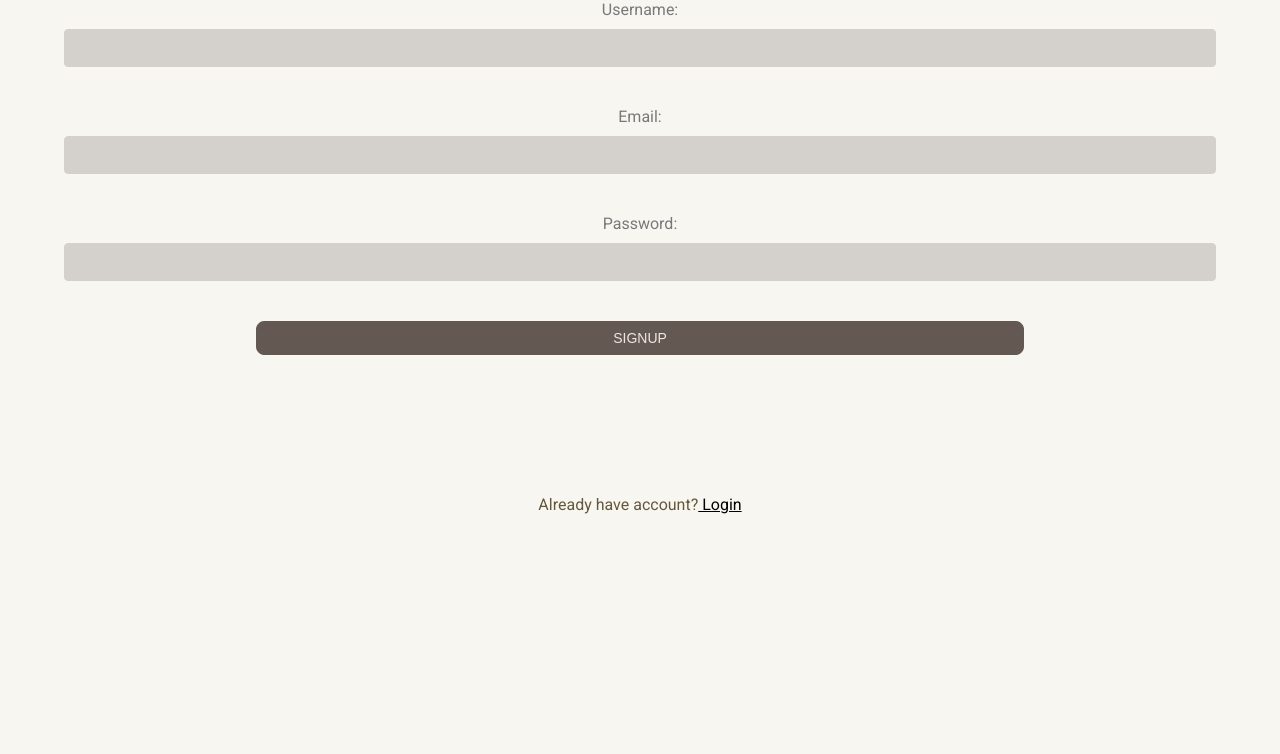
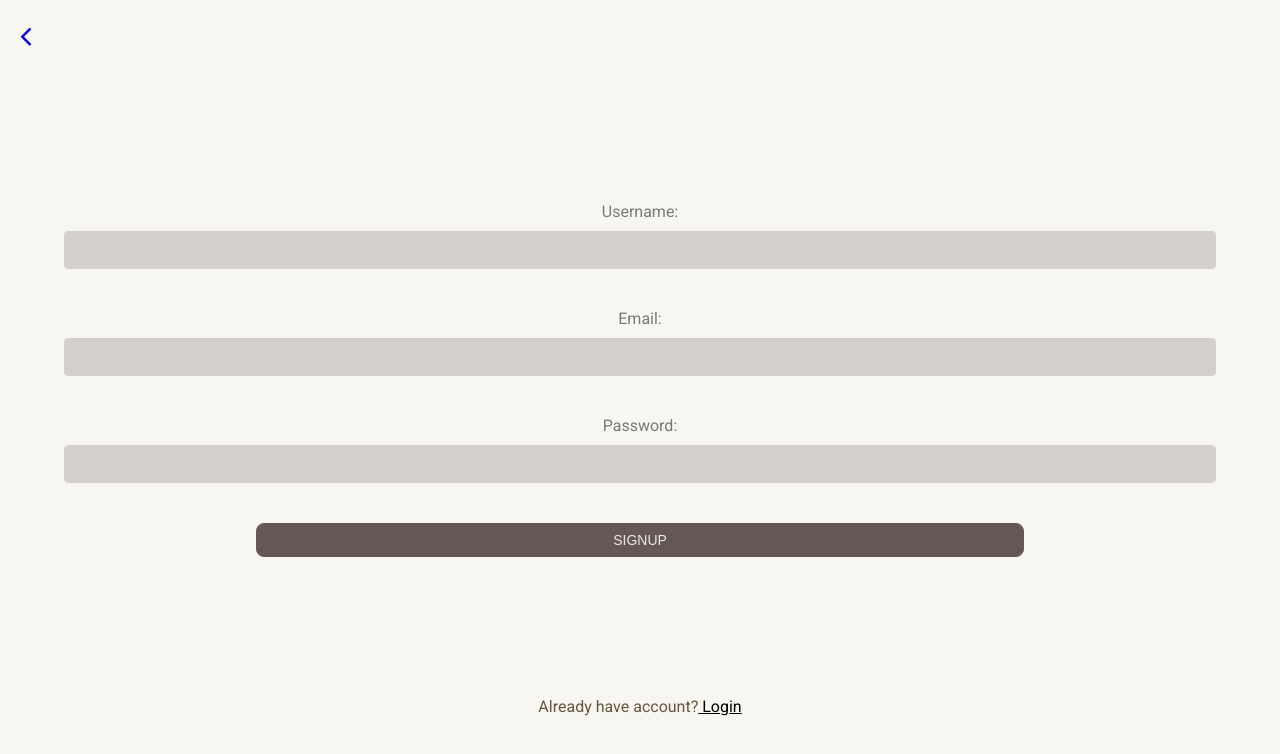
Before and after one commit to muflow/bookshelfapp-frontend, a React (Create React App) app: page /signup in a window 1280 px wide. Shown: the top 754 px of the page. Built offline with nearby package versions, Linux system fonts and the light colour scheme; no server answers.

Commit message:
add favicon

```diff
--- a/public/index.html
+++ b/public/index.html
@@ -12,7 +12,7 @@
     <link rel="apple-touch-icon" href="%PUBLIC_URL%/logo192.png" />
     <link rel="stylesheet" href="path/to/font-awesome/css/font-awesome.min.css">
     <link rel='stylesheet' href='https://maxcdn.bootstrapcdn.com/font-awesome/4.5.0/css/font-awesome.min.css' />
-    <link href="https://fonts.googleapis.com/css2?family=Roboto:wght@100;300;400&display=swap" rel="stylesheet">
+    <link href="https://fonts.googleapis.com/css2?family=Roboto:wght@100;300;400;500;700&display=swap" rel="stylesheet">
 
     <!--
       manifest.json provides metadata used when your web app is installed on a
@@ -28,7 +28,7 @@
       work correctly both with client-side routing and a non-root public URL.
       Learn how to configure a non-root public URL by running `npm run build`.
     -->
-    <title>React App</title>
+    <title>Bookshelf</title>
   </head>
   <body>
     <noscript>You need to enable JavaScript to run this app.</noscript>
--- a/src/App.css
+++ b/src/App.css
@@ -76,6 +76,7 @@ form label {
   text-align: center;
   width: 100%;
 }
+
 form input {
   box-sizing: border-box;
   border-radius: 4px;
@@ -88,3 +89,22 @@ form input {
   background-color: #D4D1CC;
   border: 1px solid #D4D1CC;
 }
+
+.auth-from {
+  /* margin: 30px auto; */
+  margin: 0 auto;
+  margin-top: 150px;
+  margin-bottom: 100px;
+  width: 90%;
+  display: flex;
+  flex-direction: column;
+  align-items: center;
+}
+
+/* back arrow */
+.fa-angle-left {
+  display: block;
+  text-align: left;
+  margin-top: 20px;
+  padding-left: 20px;
+}
--- a/src/components/BookCard.css
+++ b/src/components/BookCard.css
@@ -34,8 +34,6 @@ p-auth {
   margin-left: 15px;
 }
 
-
-
 .add-favs-btn {
   border: none;
   border-radius: 30px;
--- a/src/components/BookCard.js
+++ b/src/components/BookCard.js
@@ -3,7 +3,6 @@ import { Link } from 'react-router-dom';
 import apiClient from '../lib/apiClient';
 
 import './BookCard.css'
-// import book from '../imgs/new-book.png'
 
 class BookCard extends React.Component {
   constructor(props) {
@@ -48,13 +47,13 @@ class BookCard extends React.Component {
     return (
       <>
       <div className="card-container">
-        <Link to={`/books/${_id}`} style={{ textDecoration: 'none', color: 'green' }}>
+        <Link to={`/books/${_id}`} style={{ textDecoration: 'none', color: '#645853' }}>
         <div className="book-img-container">
           <img src={imgUrl} alt="new book" />
         </div>
         </Link>
           <div className="book-data">
-          <h3><Link to={`/books/${_id}`} style={{ textDecoration: 'none', color: 'green' }}>{title}</Link></h3>
+          <h3><Link to={`/books/${_id}`} style={{ textDecoration: 'none', color: '#645853' }}>{title}</Link></h3>
           <p className="p-auth">by {author}</p>
           {this.state.fav === false ? <button className="add-favs-btn" onClick={this.addToFavs}>Add to Favorite</button> : <p>Book is on favourite list.</p>}
         </div>
--- a/src/components/BookDetails.css
+++ b/src/components/BookDetails.css
@@ -3,11 +3,6 @@
   padding: 10px 0 18px;
   background-color: #aea7a8;
 }
-
-.cover-img-container img {
-
-}
-
 
 .details-container {
   width: 90%;
@@ -29,3 +24,7 @@
 .detail-icons i {
   margin-right: 15px;
 }
+
+.fa-trash-o {
+  color: green;
+}
--- a/src/components/BookDetails.js
+++ b/src/components/BookDetails.js
@@ -44,7 +44,9 @@ class BookDetails extends React.Component {
     const { title, author, imgUrl, category, description, _id } = this.state.book;
     return (
       <>
+
       <div className="cover-img-container">
+      <Link to="/books" style={{ textDecoration: 'none' }}><i className="fa fa-angle-left fa-2x" aria-hidden="true"></i></Link>
       <img width="200px" src={imgUrl} alt={title} />
       </div>
       <div className="details-container">
@@ -56,7 +58,7 @@ class BookDetails extends React.Component {
       {/* <Link to={`/books/edit/${_id}`}>Edit book</ Link> */}
 
       <div className="detail-icons">
-      <Link to={`/books/edit/${_id}`} style={{ color: '#645853' }}><i className="fa fa-pencil-square-o fa-2x" aria-hidden="true"></i></Link>
+      <Link to={`/books/edit/${_id}`} style={{ color: 'green' }}><i className="fa fa-pencil-square-o fa-2x" aria-hidden="true"></i></Link>
       <i className="fa fa-trash-o fa-2x" aria-hidden="true" onClick={() => this.handleDelete(this.props.id)}></i>
       </div>
       </div>
--- a/src/components/EditBookInput.js
+++ b/src/components/EditBookInput.js
@@ -1,5 +1,6 @@
 import React, { Component } from 'react';
 import apiClient from '../lib/apiClient';
+import { Link } from 'react-router-dom';
 
 class EditBookInput extends Component {
   constructor(props) {
@@ -59,6 +60,7 @@ class EditBookInput extends Component {
     const { title, author, imgUrl, category, description } = this.state;
     return (
       <>
+      <Link to="/books" style={{ textDecoration: 'none' }}><i className="fa fa-angle-left fa-2x" aria-hidden="true"></i></Link>
       <h1>Edit Book</h1>
       <form onSubmit={this.handleEdit}>
                     <label htmlFor="title">Title</label>
--- a/src/components/UserProfile.css
+++ b/src/components/UserProfile.css
@@ -7,3 +7,8 @@
   flex-direction: column;
   align-items: center;
 }
+
+.profile-card-container > h3 {
+  margin-bottom: 40px;
+  margin-top: 0px;
+}
--- a/src/components/UserProfile.js
+++ b/src/components/UserProfile.js
@@ -38,8 +38,9 @@ class UserProfile extends React.Component {
     return (
       <div className="profile-card-container">
         <img className="profile-pic" src={profilepic} alt="user" />
-        Hello {username}{' '}
-        tu email es {email}
+        <h2>Hello {username}{' '}</h2>
+        <p>Your e-mail is:</p>
+        <h3>{email}</h3>
 
         {isLoggedIn ? (
 					<>
@@ -50,8 +51,6 @@ class UserProfile extends React.Component {
 				) : (
 					<>
 						<Link to="/signup" className="primary-button">Signup</Link>
-						<br/>
-						<br/>
 						<div>
 						<Link to="/login" className="secondary-button">Login</Link>
 						</div>
--- a/src/pages/Login.js
+++ b/src/pages/Login.js
@@ -1,4 +1,5 @@
 import React, { Component } from "react";
+import { Link } from 'react-router-dom';
 
 import "../App.css";
 import { withAuth } from "../providers/AuthProvider";
@@ -30,7 +31,9 @@ class Login extends Component {
   render() {
     const { username, password } = this.state;
     return (
-      <form onSubmit={this.handleFormSubmit}>
+      <>
+      <Link to="/" style={{ textDecoration: 'none' }}><i className="fa fa-angle-left fa-2x" aria-hidden="true"></i></Link>
+      <form className="auth-from" onSubmit={this.handleFormSubmit}>
         <label>Username:</label>
         <input
           type="text"
@@ -47,6 +50,7 @@ class Login extends Component {
         />
         <input className="secondary-button" type="submit" value="Login" />
       </form>
+      </>
     );
   }
 }
--- a/src/pages/Signup.js
+++ b/src/pages/Signup.js
@@ -29,8 +29,9 @@ class Signup extends Component {
   render() {
     const { username, password, email } = this.state;
     return (
-      <div>
-        <form onSubmit={this.handleFormSubmit}>
+      <>
+      <Link to="/" style={{ textDecoration: 'none' }}><i className="fa fa-angle-left fa-2x" aria-hidden="true"></i></Link>
+        <form className="auth-from" onSubmit={this.handleFormSubmit}>
           <label>Username:</label>
           <input
             type="text"
@@ -58,7 +59,7 @@ class Signup extends Component {
           Already have account?
           <Link to={"/login"} style={{ color: '#000' }}> Login</Link>
         </p>
-      </div>
+      </>
     );
   }
 }
```
Also changed, not shown: 2 other files (tests, documents, lock files or other folders).
